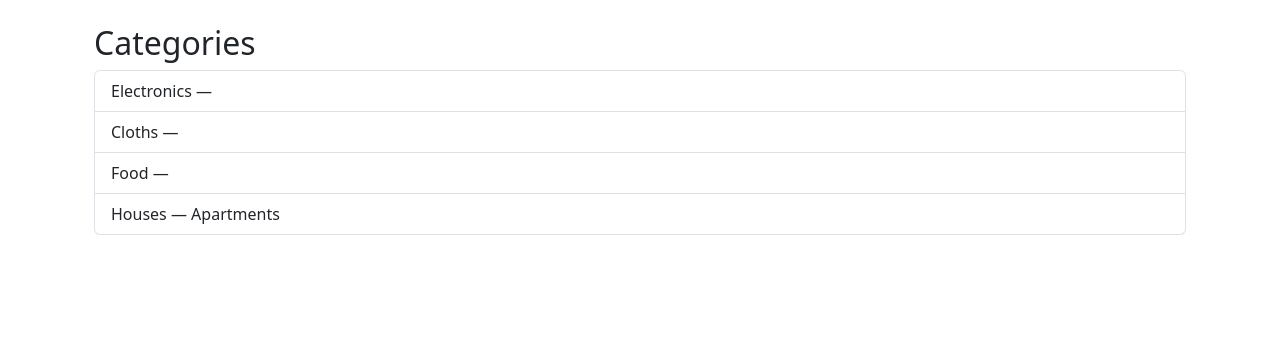
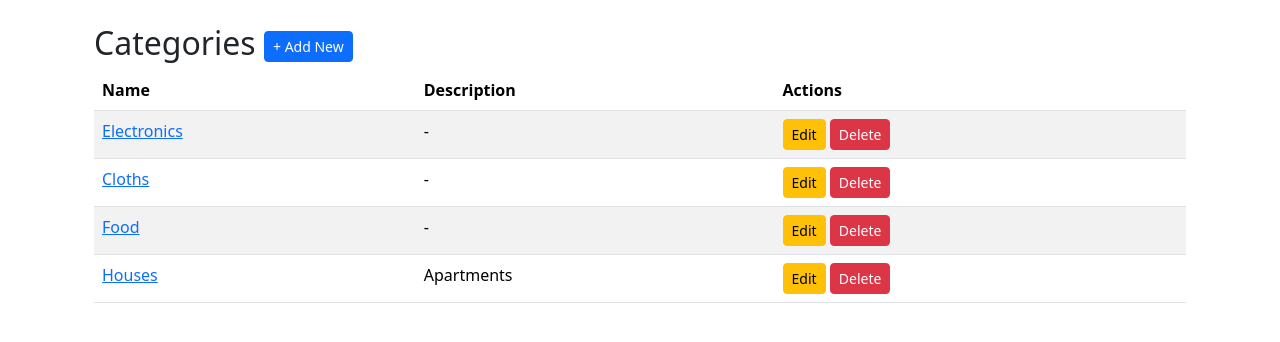
Before and after one commit to IbrahimAce/inventory_management, a Django app: page /categories/ in a window 1280 px wide. Shown: the part 56-398 px from the top of the page. Run offline with Django 5.2, Linux system fonts and the light colour scheme; a user stored in the database is signed in; data comes from the database, SQL or seed files in the repository; both versions use the stored data as it was after the commit.

Commit message:
Part 4.2 - Completed full Category CRUD templates

```diff
--- a/inventory/templates/inventory/category_list.html
+++ b/inventory/templates/inventory/category_list.html
@@ -1,19 +1,44 @@
 {% extends 'inventory/base.html' %}
-
 {% block title %}Categories{% endblock %}
-
 {% block content %}
 <div class="container mt-4">
-    <h2>Categories</h2>
+    <h2>Categories
+         <a href="{% url 'category_create' %}" class="btn btn-primary btn-sm">+ Add New</a>
+    </h2>
+
+    {% if messages %}
+        {% for message in messages %}
+            <div class="alert alert-{{ message.tags }} alert-dismissible fade show" role="alert">
+                {{ message }}
+                <button type="button" class="btn-close" data-bs-dismiss="alert" aria-label="Close"></button>
+            </div>
+        {% endfor %}
+    {% endif %}
 
     {% if categories %}
-    <ul class="list-group">
-        {% for category in categories %}
-        <li class="list-group-item">{{ category.name }} — {{ category.description|truncatewords:10 }}</li>
-        {% endfor %}
-    </ul>
+    <table class="table table-striped">
+        <thead>
+            <tr>
+                <th>Name</th>
+                <th>Description</th>
+                <th>Actions</th>
+            </tr>
+        </thead>
+        <tbody>
+            {% for category in categories %}
+            <tr>
+                <td><a href="{% url 'category_detail' category.pk %}">{{ category.name }}</a></td>
+                <td>{{ category.description|truncatewords:15|default:"-" }}</td>
+                <td>
+                    <a href="{% url 'category_update' category.pk %}" class="btn btn-sm btn-warning">Edit</a>
+                    <a href="{% url 'category_delete' category.pk %}" class="btn btn-sm btn-danger">Delete</a>
+                </td>
+            </tr>
+            {% endfor %}
+        </tbody>
+    </table>
     {% else %}
-    <p>No categories yet.</p>
+    <p>No categories yet. Add one!</p>
     {% endif %}
 </div>
 {% endblock %}
```
Also changed, not shown: inventory/templates/inventory/category_confirm_delete.html (added, +13 -0 lines), inventory/templates/inventory/category_detail.html (added, +14 -0 lines), inventory/templates/inventory/category_form.html (added, +13 -0 lines), db.sqlite3.
